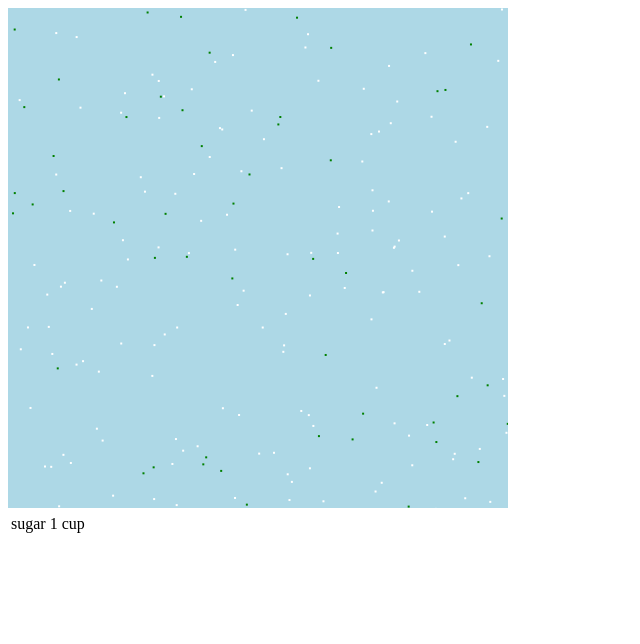
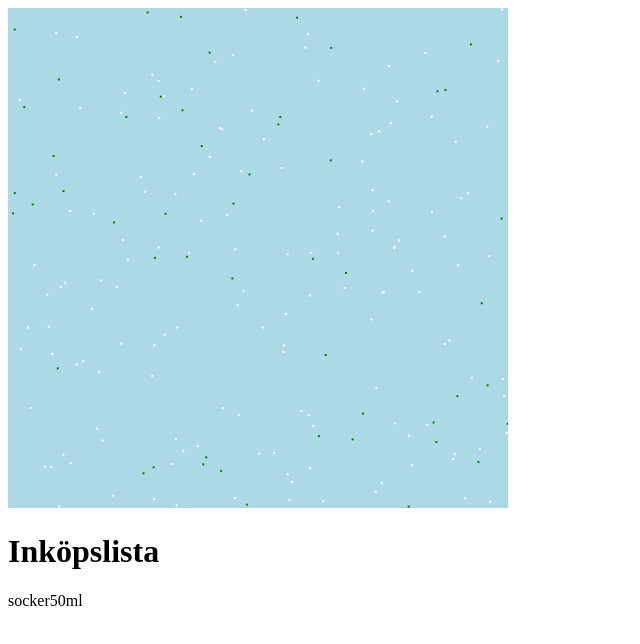
Before and after one commit to objarni/matsedel, a website: page index.html in a window 1280 px wide. Shown: the whole page, without its empty margins (0-640 px from the left). Drawn offline with Linux system fonts and the light colour scheme.

Commit message:
create div and spans for ingredients

```diff
--- a/index.html
+++ b/index.html
@@ -1,12 +1,13 @@
 <!DOCTYPE html>
 <html lang="en">
 <head>
+    <title>Matsedel</title>
     <meta charset="UTF-8">
-    <title>PureGerm</title>
-</head>
+    <meta name="viewport" content="width=device-width, initial-scale=1"></head>
 <body>
-<canvas style="background:lightblue" id="canvas" width="500" height="500"></canvas>
-<table id="table"></table>
-<script src="index.js"></script>
+    <canvas style="background:lightblue" id="canvas" width="500" height="500"></canvas>
+    <h1>Inköpslista</h1>
+    <div id="table"></div>
+    <script src="index.js"></script>
 </body>
 </html>
--- a/index.js
+++ b/index.js
@@ -5,17 +5,23 @@
     tick = tickGerms;
     window.requestAnimationFrame(step);
   };
+  function spanWithText(text) {
+    const span = document.createElement("span");
+    span.innerText = text;
+    return span;
+  }
   var setIngredients = (ingredients) => () => {
     ingredients.forEach((ingredient) => {
       console.log(ingredient);
-      const table = document.getElementById("table");
-      let row = table.insertRow(-1);
-      let c1 = row.insertCell(0);
-      let c2 = row.insertCell(1);
-      let c3 = row.insertCell(2);
-      c1.innerText = ingredient.name;
-      c2.innerText = ingredient.amount;
-      c3.innerText = ingredient.unit;
+      const tableDiv = document.getElementById("table");
+      const row = document.createElement("div");
+      const name = spanWithText(ingredient.name);
+      const amount = spanWithText(ingredient.amount);
+      const unit2 = spanWithText(ingredient.unit);
+      row.appendChild(name);
+      row.appendChild(amount);
+      row.appendChild(unit2);
+      tableDiv.appendChild(row);
     });
     console.log("hello from setIngredients");
   };
@@ -806,9 +812,9 @@
   var random_food = random_pos;
   var main = function __do3() {
     setIngredients([{
-      name: "sugar",
-      amount: 1,
-      unit: "cup"
+      name: "socker",
+      amount: 50,
+      unit: "ml"
     }])();
     var foods = sequence2(replicate(100)(random_food))();
     var germs = sequence2(replicate(100)(random_germ))();
```
Also changed, not shown: src/Main.js (+35 -11 lines), 1 other file.
